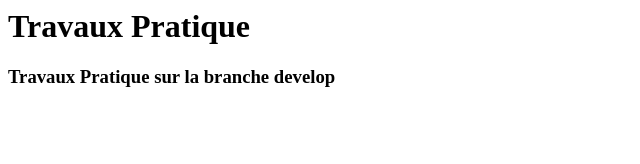
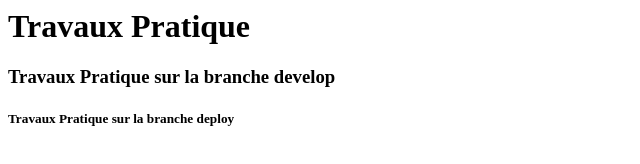
Before and after one commit to Fidelia-ai/TP_GIT_3, a plain HTML site: page index.html in a window 1280 px wide. Shown: the whole page, without its empty margins (0-640 px from the left). Drawn offline with Linux system fonts and the light colour scheme.

Commit message:
First Commit on deploy branch

```diff
--- a/index.html
+++ b/index.html
@@ -1,2 +1,3 @@
 <h1> Travaux Pratique </h1>
 <h3> Travaux Pratique sur la branche develop </h3>
+<h5> Travaux Pratique sur la branche deploy </h5>
```
